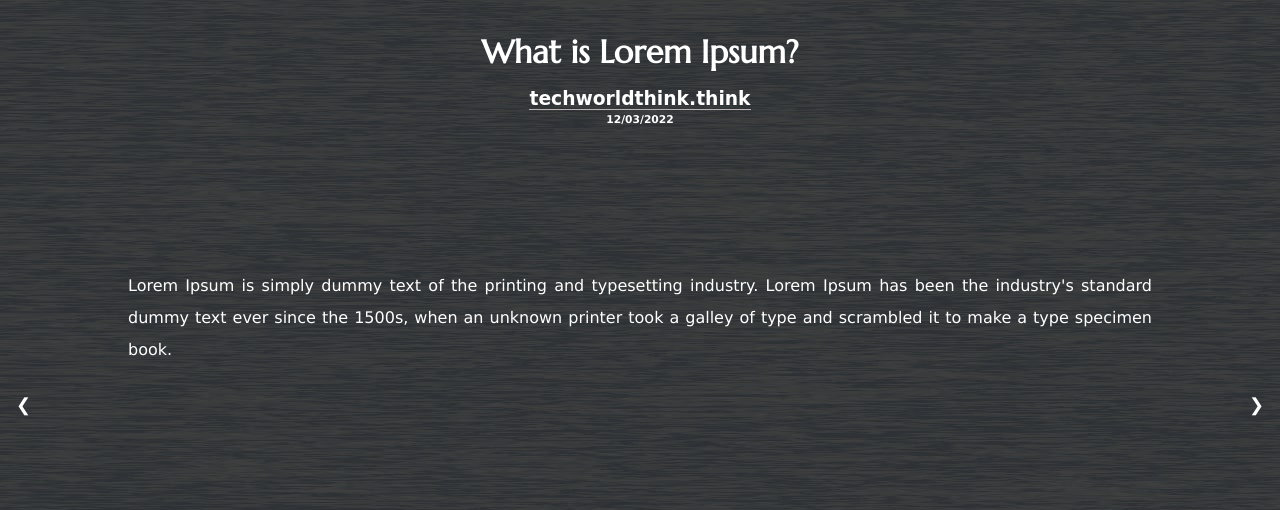
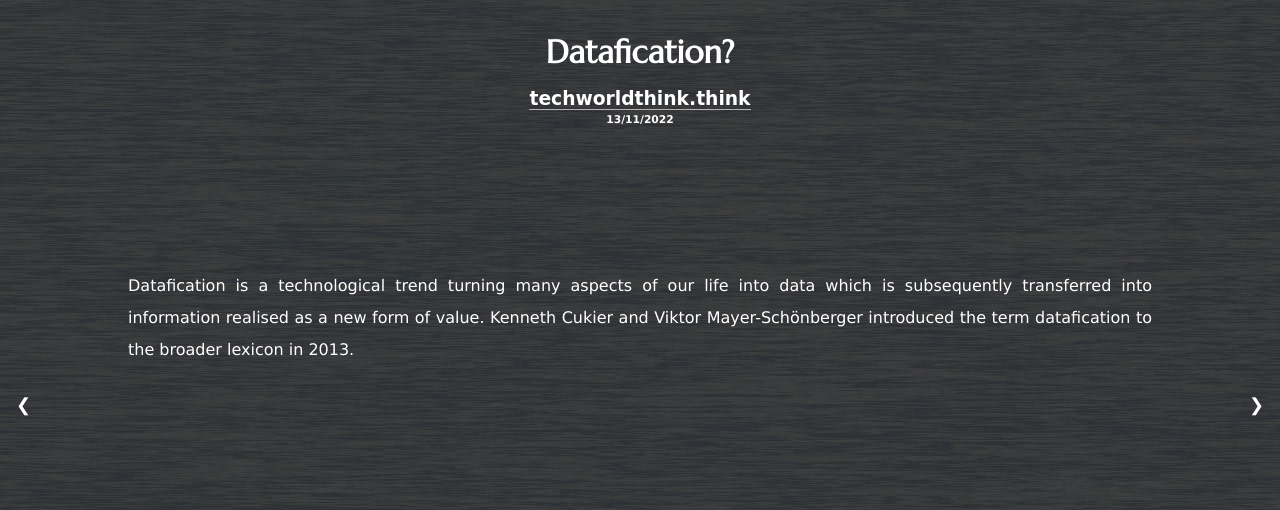
Before and after one commit to techworldthink/techworldthink.github.io, a plain HTML site: page index.html in a window 1280 px wide. Shown: the top 510 px of the page. Drawn offline with Linux system fonts and the light colour scheme.

Commit message:
publish - datafication

```diff
--- a/index.html
+++ b/index.html
@@ -87,13 +87,13 @@
     <div class="slideshow-container">
 
         <div class="mySlides page fade">
-            <h1 class="head">What is Lorem Ipsum?</h1>
+            <h1 class="head">Datafication?</h1>
             <h3 class="brand-name">techworldthink.think</h3>
-            <h6 class="date">12/03/2022</h6>
+            <h6 class="date">13/11/2022</h6>
             <p>
-                Lorem Ipsum is simply dummy text of the printing and typesetting industry. Lorem Ipsum has been the
-                industry's standard dummy text ever since the 1500s, when an unknown printer took a galley of type and
-                scrambled it to make a type specimen book.
+                Datafication is a technological trend turning many aspects of our life into data which is
+                subsequently transferred into information realised as a new form of value. Kenneth Cukier and Viktor
+                Mayer-Schönberger introduced the term datafication to the broader lexicon in 2013.
             </p>
 
             <div class="footer">
```
